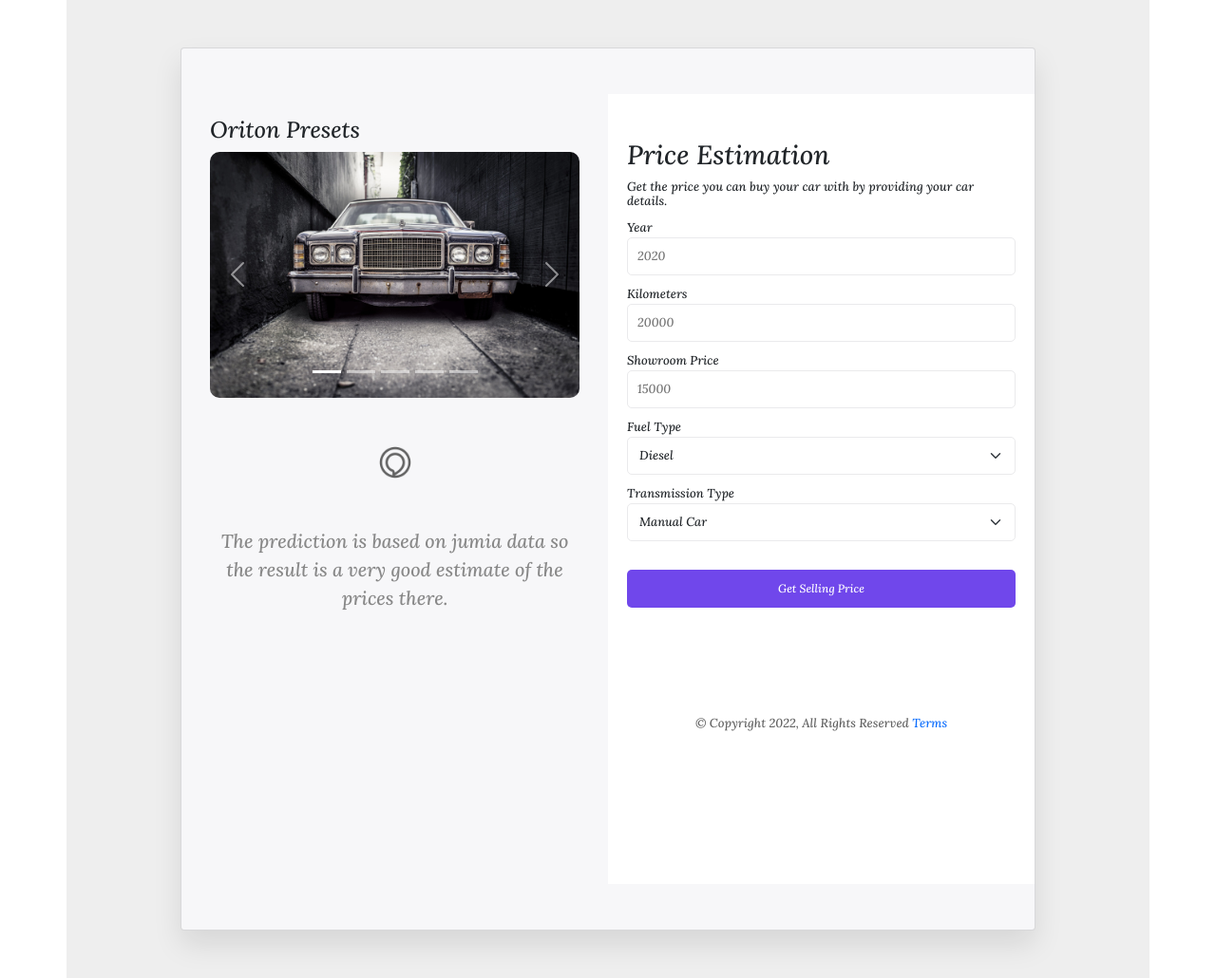
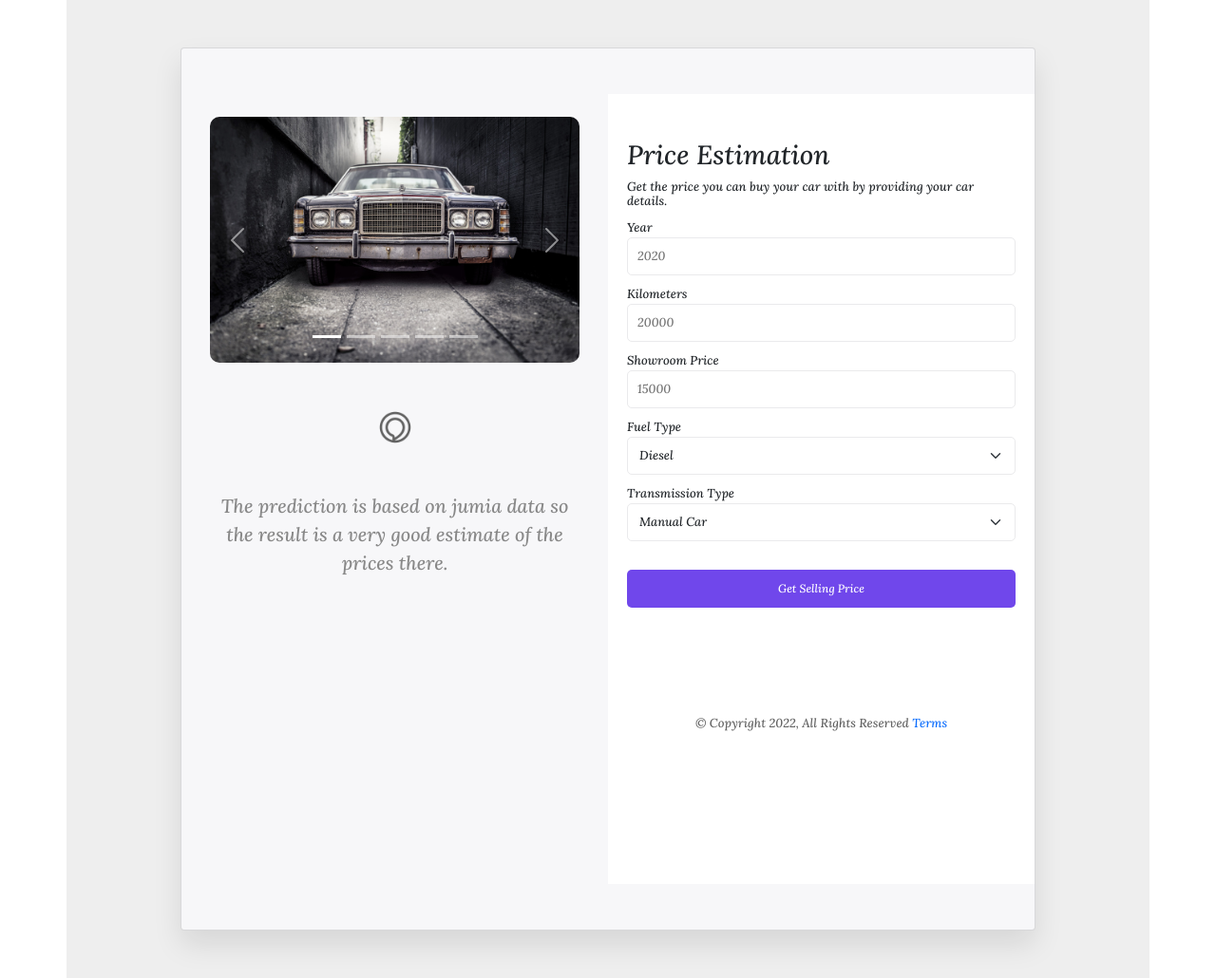
Before and after one commit to YassineZITI/Moroccan-Cars-Prices-Predictions, a Flask app: page / in a window 1280 px wide. Shown: the whole page at 95% size. Run offline with Flask 2, Linux system fonts and the light colour scheme; parts of the project's set-up code (start-up, migrations or seed data) failed here and were passed over.

Commit message:
Initial Commit

```diff
--- a/templates/index.html
+++ b/templates/index.html
@@ -16,7 +16,7 @@
             <div class="form">
                 <div class=" my-4 py-5 left-side">
                     <div class="left_top">
-                        <h4>Oriton Presets</h4>
+
 
                     </div>
                     <div id="carouselExampleIndicators" class="carousel slide" data-bs-ride="carousel">
```
